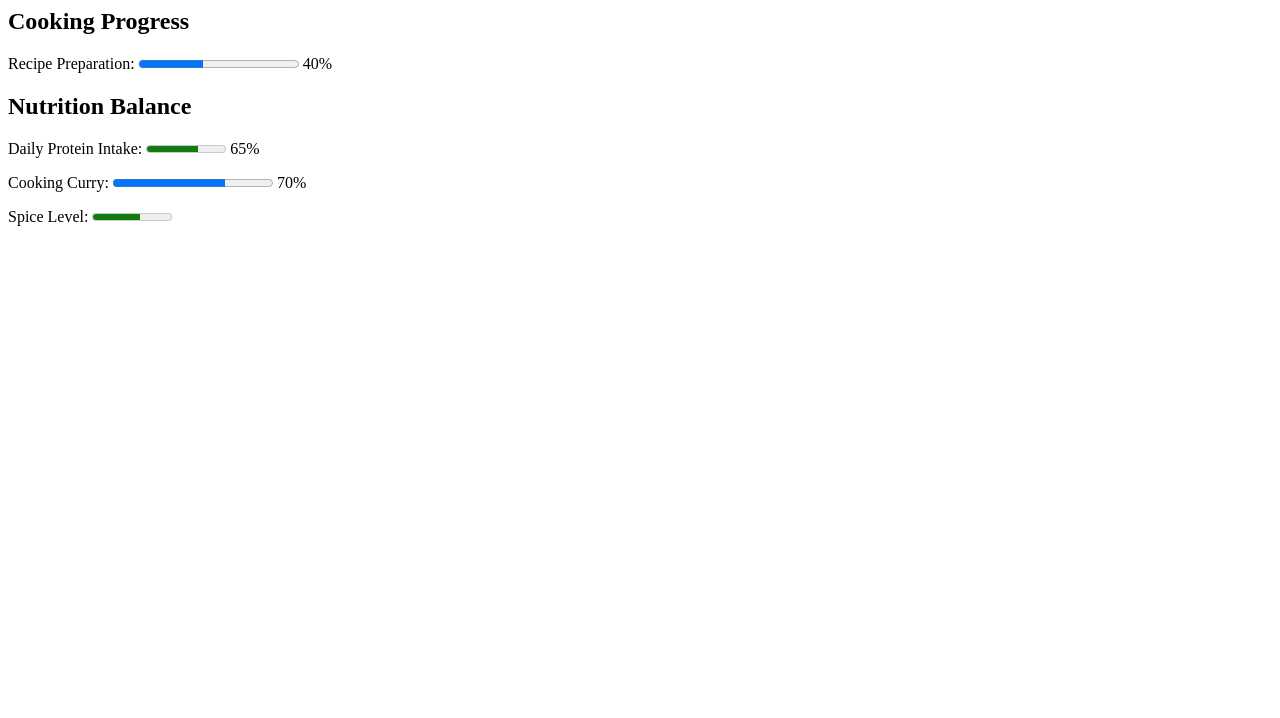
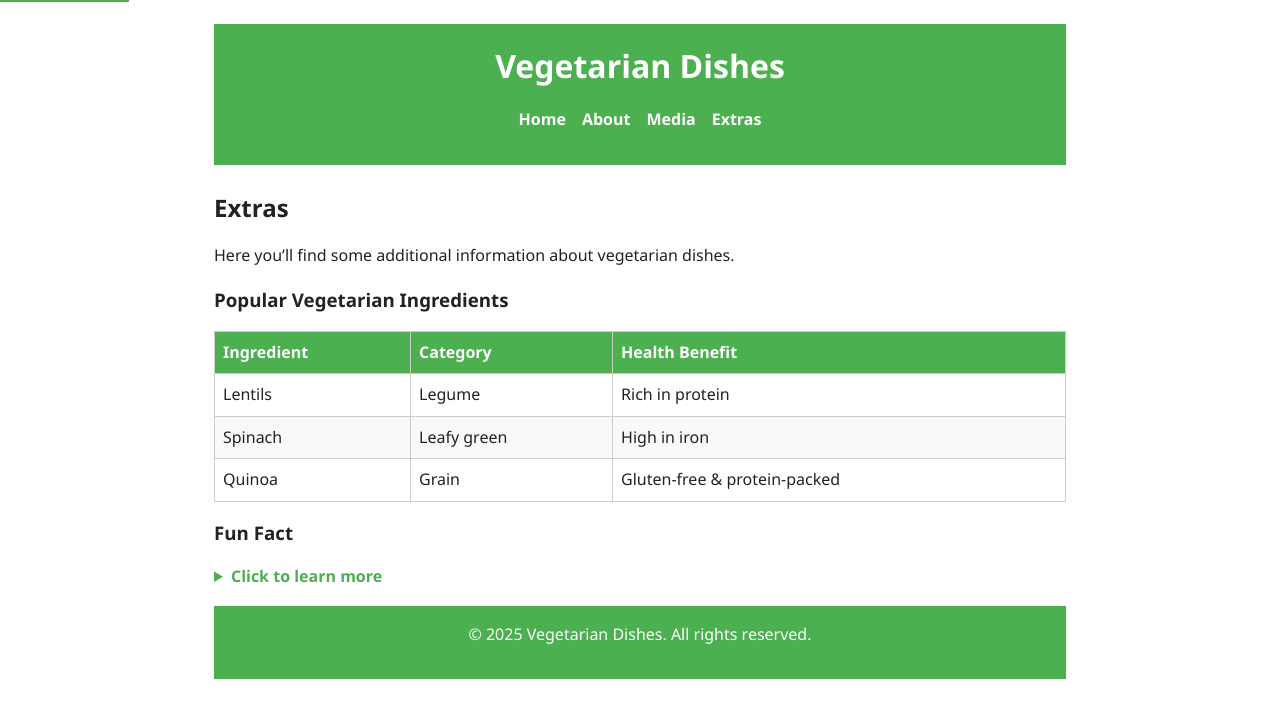
Before and after one commit to Gathoni-coder/Vegetarian-dishes, a plain HTML site: page extras.html in a window 1280 px wide. Drawn offline with Linux system fonts and the light colour scheme.

Commit message:
Initial commit: Vegetarian Dishes website with Docker setup

```diff
--- /dev/null
+++ b/assets/css/styles.css
@@ -0,0 +1,199 @@
+/* ===============================
+   Design Tokens (CSS Variables)
+================================= */
+:root {
+  /* Colors */
+  --bg: #ffffff;
+  --fg: #222222;
+  --muted: #666666;
+  --brand: #4CAF50;
+  --brand-contrast: #ffffff;
+
+  /* Typography */
+  --font-sans: "Segoe UI", Arial, sans-serif;
+  --font-mono: "Courier New", monospace;
+  --h1: 2rem;
+  --h2: 1.5rem;
+  --body: 1rem;
+
+  /* Spacing */
+  --space-1: 0.5rem;
+  --space-2: 1rem;
+  --space-3: 1.5rem;
+  --space-4: 2rem;
+  --space-5: 3rem;
+}
+
+/* Dark mode */
+@media (prefers-color-scheme: dark) {
+  :root {
+    --bg: #121212;
+    --fg: #f0f0f0;
+    --muted: #aaaaaa;
+    --brand: #81c784;
+    --brand-contrast: #000000;
+  }
+}
+
+/* ===============================
+   Base Reset & Rhythm
+================================= */
+* {
+  margin: 0;
+  padding: 0;
+  box-sizing: border-box;
+}
+
+body {
+  font-family: var(--font-sans);
+  font-size: var(--body);
+  color: var(--fg);
+  background-color: var(--bg);
+  line-height: 1.6;
+  max-width: 900px;
+  margin: auto;
+  padding: var(--space-3);
+}
+
+h1, h2, h3 {
+  margin-bottom: var(--space-2);
+}
+p, ul, ol, table {
+  margin-bottom: var(--space-2);
+}
+
+/* ===============================
+   Layout
+================================= */
+header, footer {
+  background: var(--brand);
+  color: var(--brand-contrast);
+  padding: var(--space-2);
+  text-align: center;
+}
+
+nav ul {
+  display: flex;
+  flex-wrap: wrap;
+  gap: var(--space-2);
+  justify-content: center;
+  list-style: none;
+  margin-top: var(--space-1);
+}
+
+nav a {
+  color: var(--brand-contrast);
+  text-decoration: none;
+  font-weight: bold;
+}
+nav a:hover,
+nav a:focus {
+  text-decoration: underline;
+}
+
+main {
+  margin-top: var(--space-3);
+}
+
+/* ===============================
+   Components
+================================= */
+.card {
+  border: 1px solid #ddd;
+  border-radius: 8px;
+  padding: var(--space-2);
+  margin-bottom: var(--space-3);
+  background: #fafafa;
+  transition: transform 0.2s ease, box-shadow 0.2s ease;
+}
+.card:hover {
+  transform: translateY(-4px);
+  box-shadow: 0 4px 10px rgba(0,0,0,0.1);
+}
+
+/* Tables */
+table {
+  border-collapse: collapse;
+  width: 100%;
+}
+th, td {
+  border: 1px solid #ccc;
+  padding: var(--space-1);
+  text-align: left;
+}
+th {
+  background: var(--brand);
+  color: var(--brand-contrast);
+}
+tr:nth-child(even) {
+  background: #f9f9f9;
+}
+
+/* Media */
+img, video {
+  max-width: 100%;
+  height: auto;
+}
+figcaption {
+  font-size: 0.9rem;
+  color: var(--muted);
+  margin-top: 0.25rem;
+}
+
+/* Details */
+details {
+  margin: var(--space-2) 0;
+}
+summary {
+  cursor: pointer;
+  font-weight: bold;
+  color: var(--brand);
+}
+summary:focus {
+  outline: 2px dashed var(--brand);
+  outline-offset: 4px;
+}
+
+/* ===============================
+   Utilities
+================================= */
+.text-center {
+  text-align: center;
+}
+.mt-2 { margin-top: var(--space-2); }
+.mb-3 { margin-bottom: var(--space-3); }
+
+.visually-hidden {
+  position: absolute;
+  left: -9999px;
+  top: auto;
+  width: 1px;
+  height: 1px;
+  overflow: hidden;
+}
+
+/* ===============================
+   Skip Link
+================================= */
+.skip-link {
+  position: absolute;
+  top: -40px;
+  left: 0;
+  background: var(--brand);
+  color: var(--brand-contrast);
+  padding: var(--space-1);
+  z-index: 100;
+}
+.skip-link:focus {
+  top: 0;
+}
+
+/* ===============================
+   Motion Preferences
+================================= */
+@media (prefers-reduced-motion: reduce) {
+  * {
+    transition: none !important;
+    animation: none !important;
+  }
+}
--- a/extras.html
+++ b/extras.html
@@ -1,23 +1,76 @@
-<section>
-  <h2>Cooking Progress</h2>
-  <p>Recipe Preparation:
-    <progress value="40" max="100">40%</progress> 40%
-  </p>
+<!DOCTYPE html>
+<html lang="en">
+<head>
+  <meta charset="UTF-8">
+  <meta name="viewport" content="width=device-width, initial-scale=1.0">
+  <title>Extras - Vegetarian Dishes</title>
+<link rel="stylesheet" href="assets/css/styles.css">
 
-  <h2>Nutrition Balance</h2>
-  <p>Daily Protein Intake:
-    <meter min="0" max="100" low="30" high="80" optimum="50" value="65">
-      65%
-    </meter> 65%
-  </p>
-</section>
+</head>
+<body>
+  <!-- Skip link -->
+  <a href="#main" class="skip-link">Skip to content</a>
 
-<p>Cooking Curry:
-  <progress value="70" max="100">70%</progress> 70%
-</p>
+  <!-- Header -->
+  <header>
+    <h1>Vegetarian Dishes</h1>
+    <nav aria-label="Main navigation">
+      <ul>
+        <li><a href="index.html">Home</a></li>
+        <li><a href="about.html">About</a></li>
+        <li><a href="media.html">Media</a></li>
+        <li><a href="extras.html" aria-current="page">Extras</a></li>
+      </ul>
+    </nav>
+  </header>
 
-<p>Spice Level:
-  <meter min="0" max="10" low="3" high="7" optimum="5" value="6">
-    Medium
-  </meter>
-   </p>
+  <!-- Main content -->
+  <main id="main">
+    <h2>Extras</h2>
+    <p>Here you’ll find some additional information about vegetarian dishes.</p>
+
+    <!-- Table -->
+    <h3>Popular Vegetarian Ingredients</h3>
+    <div style="overflow-x:auto;">
+      <table>
+        <thead>
+          <tr>
+            <th>Ingredient</th>
+            <th>Category</th>
+            <th>Health Benefit</th>
+          </tr>
+        </thead>
+        <tbody>
+          <tr>
+            <td>Lentils</td>
+            <td>Legume</td>
+            <td>Rich in protein</td>
+          </tr>
+          <tr>
+            <td>Spinach</td>
+            <td>Leafy green</td>
+            <td>High in iron</td>
+          </tr>
+          <tr>
+            <td>Quinoa</td>
+            <td>Grain</td>
+            <td>Gluten-free & protein-packed</td>
+          </tr>
+        </tbody>
+      </table>
+    </div>
+
+    <!-- Interactive details -->
+    <h3>Fun Fact</h3>
+    <details>
+      <summary>Click to learn more</summary>
+      <p>Vegetarian cuisine has been part of human culture for thousands of years, with strong roots in Indian, Mediterranean, and Asian diets.</p>
+    </details>
+  </main>
+
+  <!-- Footer -->
+  <footer>
+    <p>&copy; 2025 Vegetarian Dishes. All rights reserved.</p>
+  </footer>
+</body>
+</html>
```
Also changed, not shown: about.html (+2 -0 lines), index.html (+2 -0 lines), media.html (+43 -31 lines), 2 other files.
